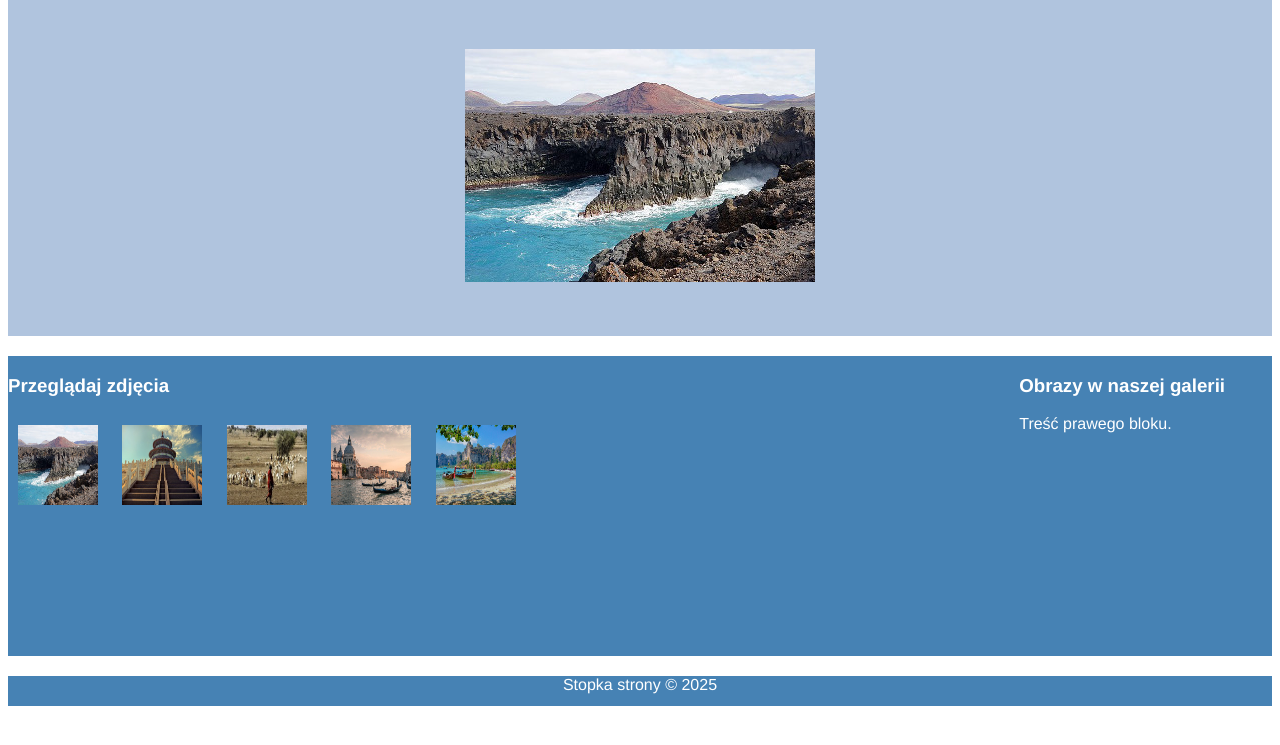
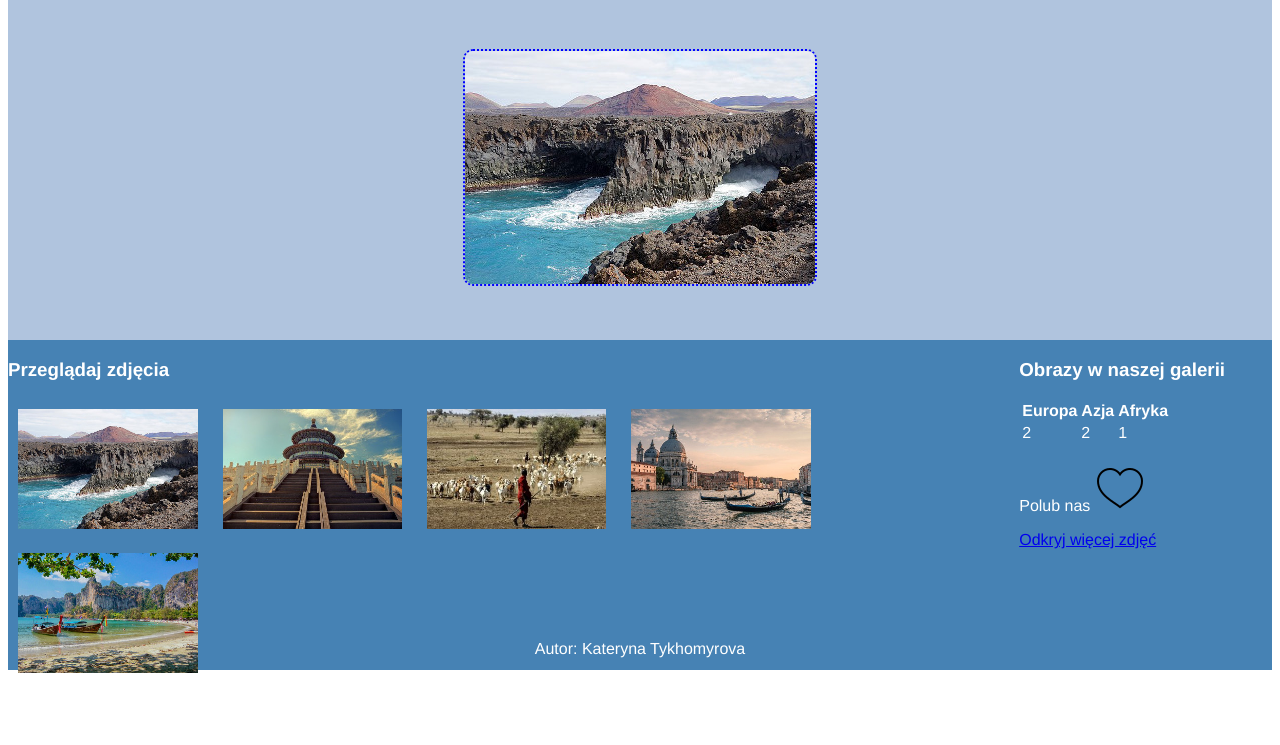
Before and after one commit to KTykhomyrova/PAI_2F, a plain HTML site: page egz1_EE.09-07-22.01-SG/galeria.html in a window 1280 px wide. Shown: the part 39-784 px from the top of the page. Drawn offline with Linux system fonts and the light colour scheme.

Commit message:
Add files via upload

```diff
--- a/egz1_EE.09-07-22.01-SG/galeria.html
+++ b/egz1_EE.09-07-22.01-SG/galeria.html
@@ -5,6 +5,7 @@
     <meta name="viewport" content="width=device-width, initial-scale=1.0">
     <title>Galeria</title>
     <link rel="stylesheet" type="text/css" href="styl7.css">
+    <script src="skrypt.js" defer></script>
 </head>
 <body>
     <header>
@@ -28,13 +29,26 @@
         </aside>
         <aside>
             <h3>Obrazy w naszej galerii</h3>
-            <p>Treść prawego bloku.</p>
+            <table>
+                <tr>
+                    <th>Europa</th>
+                    <th>Azja</th>
+                    <th>Afryka</th>
+                </tr>
+                <tr>
+                    <td>2</td>
+                    <td>2</td>
+                    <td>1</td>
+                </tr>
+            </table>
+            <p>Polub nas <img src="icon-off.png" alt="serduszko" id="serce"></p>
+            <a href="https://pixabay.com/" target="_blank">Odkryj więcej zdjęć</a>
         </aside>
     </section>
 
 
     <footer>
-        <p>Stopka strony &copy; 2025</p>
+        <p id="p_footer">Autor: Kateryna Tykhomyrova</p>
     </footer>
 </body>
 </html>
--- /dev/null
+++ b/egz1_EE.09-07-22.01-SG/skrypt.js
@@ -0,0 +1,21 @@
+
+const mainImage = document.getElementById('lan');
+
+function changeImage(event) {
+    mainImage.src = event.target.src;
+}
+
+let heartIcon = document.getElementById('serce');
+heartIcon.addEventListener('click', function () {
+
+    if (heartIcon.src.includes('icon-off.png')) {
+        heartIcon.src = 'icon-on.png';
+    } else {
+        heartIcon.src = 'icon-off.png';
+    }
+});
+
+const thumbnails = document.querySelectorAll('aside:first-child img');
+thumbnails.forEach(function (thumbnail) {
+    thumbnail.addEventListener('click', changeImage);
+});
--- a/egz1_EE.09-07-22.01-SG/styl7.css
+++ b/egz1_EE.09-07-22.01-SG/styl7.css
@@ -7,7 +7,8 @@ h2{
 }
 #lan{
     border-style: dotted;
-    border: blue, 10px;
+    border: 2px dotted blue;
+    border-radius: 10px;
 }
 
 header {
@@ -28,7 +29,7 @@ main {
 section {
     display: flex;
     justify-content: space-between;
-    margin: 20px 0;
+
 }
 
 
@@ -52,9 +53,15 @@ footer {
     background-color: rgb(70, 130, 180);
     height: 30px;
     text-align: center;
+    margin: 0;
 }
 aside:first-child img {
-    width: 80px;
-    height: 80px;
+    height: 40%;
     margin: 10px;
 }
+aside:first-child img:hover {
+    border: 1px solid white;
+}
+#p_footer{
+    margin: 0;
+}
```
